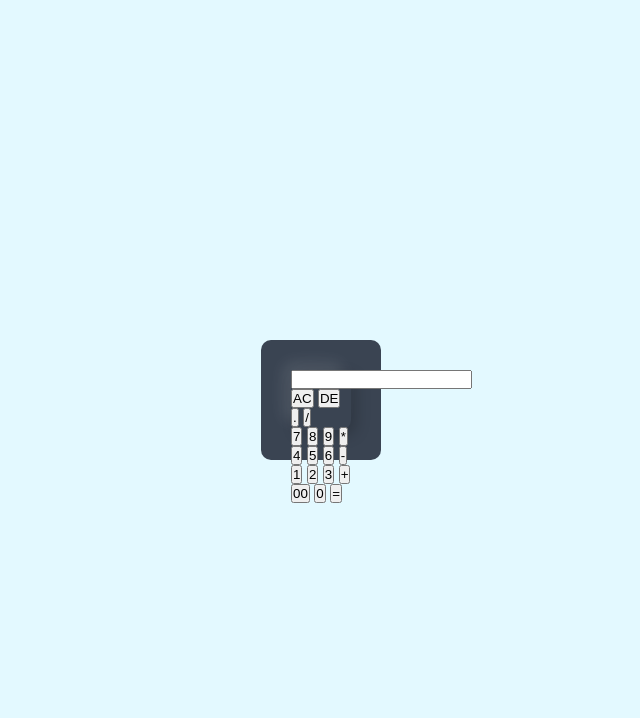
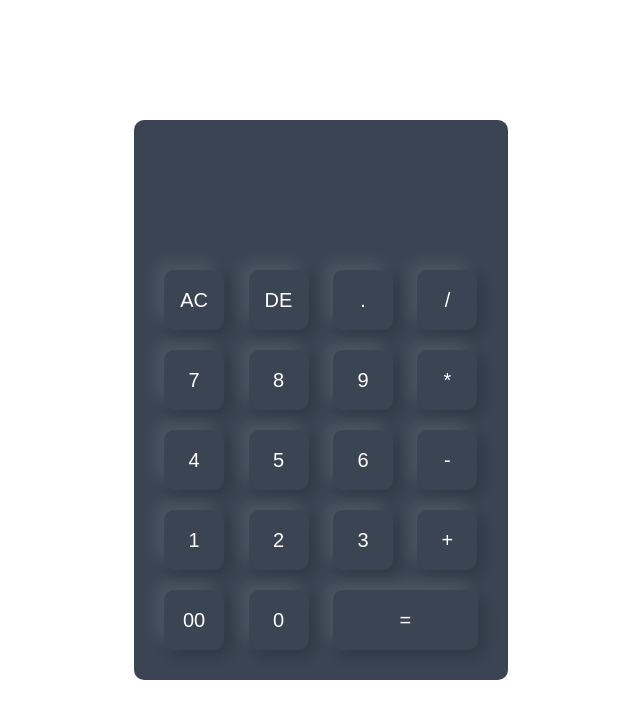
Before and after one commit to KshitijShresth29/Calculator, a plain HTML site: page index.html in a window 1280 px wide. Shown: the whole page, without its empty margins (319-959 px from the left). Drawn offline with Linux system fonts and the light colour scheme.

Commit message:
Update style.css

```diff
--- a/style.css
+++ b/style.css
@@ -7,7 +7,7 @@
 .container{
     width: 100%;
     height: 100vh;
-    background: #e3f9ff;
+    background: #ffffff;
     display: flex;
     align-items: center;
     justify-content: center;
@@ -17,14 +17,31 @@
     padding: 20px;
     border-radius: 10px;
 }
-.calculator form{
+.calculator form input{
     border: 0;
     outline: 0;
     width: 60px;
     height: 60px;
     border-radius: 10px;
-    box-shadow: -8px -8px 15px rgba(255,255,255,0.1),5px 5px 15px rgba(0,0,0,0.2);
+    box-shadow: -8px -8px 15px rgba(255, 255, 255, 0.1),5px 5px 15px rgba(0,0,0,0.2);
+    background: transparent;
+    font-size: 20px;
     color: #fff;
     cursor: pointer;
     margin: 10px;
 }
+form .display{
+    display: flex;
+    justify-content: flex-end;
+    margin: 20px 0;
+
+}
+form .display input{
+    text-align: right;
+    flex: 1;
+    font-size: 45px;
+    box-shadow: none    ;
+}
+form input.equal{
+    width: 145px;
+}
```
